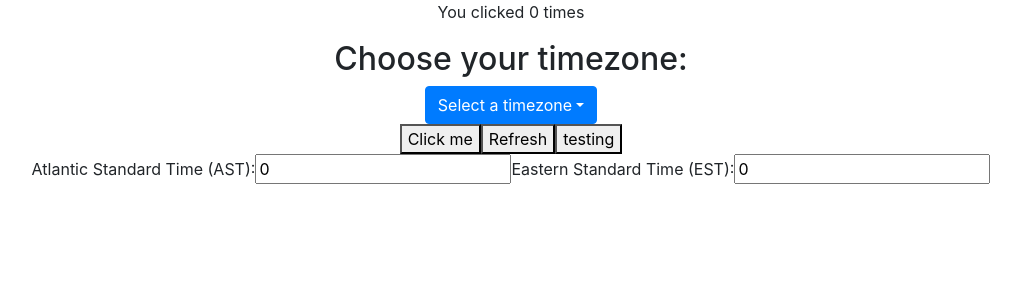
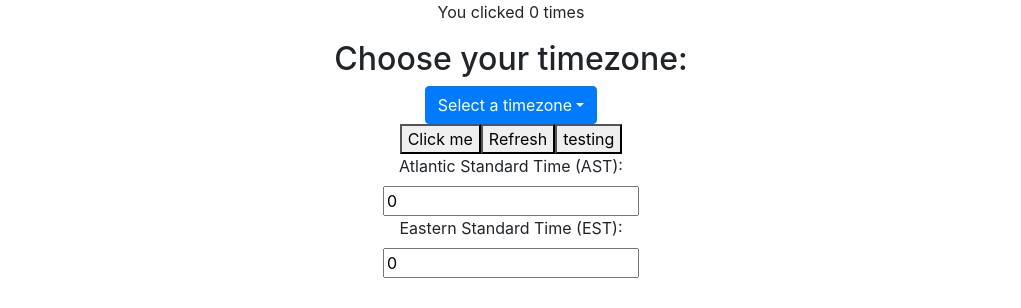
Before and after one commit to crnguyen/TimeZoneConverter, a React (Create React App) app in the folder time-zone-converter/: page / in a window 1280 px wide. Shown: the top 308 px of the page, without its empty margins (129-1150 px from the left). Built offline with nearby package versions, Linux system fonts and the light colour scheme.

Commit message:
add flexbox to input section

```diff
--- a/time-zone-converter/src/App.css
+++ b/time-zone-converter/src/App.css
@@ -2,16 +2,6 @@
   text-align: center;
 }
 
-.App-logo {
-  height: 40vmin;
-  pointer-events: none;
-}
-
-@media (prefers-reduced-motion: no-preference) {
-  .App-logo {
-    animation: App-logo-spin infinite 20s linear;
-  }
-}
 
 .App-header {
   background-color: #282c34;
@@ -36,3 +26,10 @@
     transform: rotate(360deg);
   }
 }
+
+.inputSection {
+  display: flex;
+  justify-content: center;
+  flex-direction: column;
+  align-items: center;
+}
```
